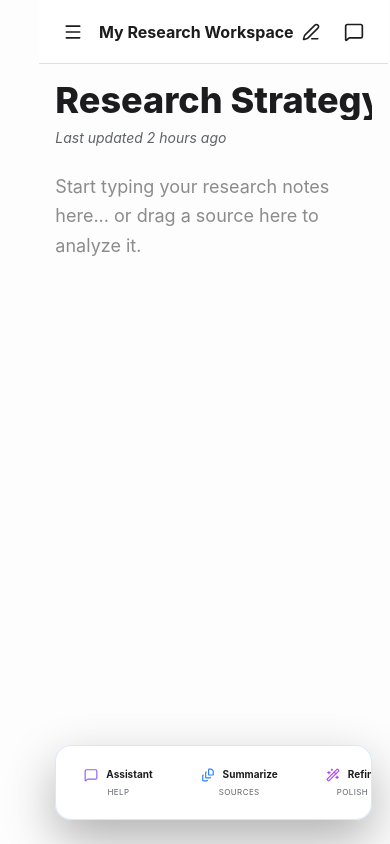
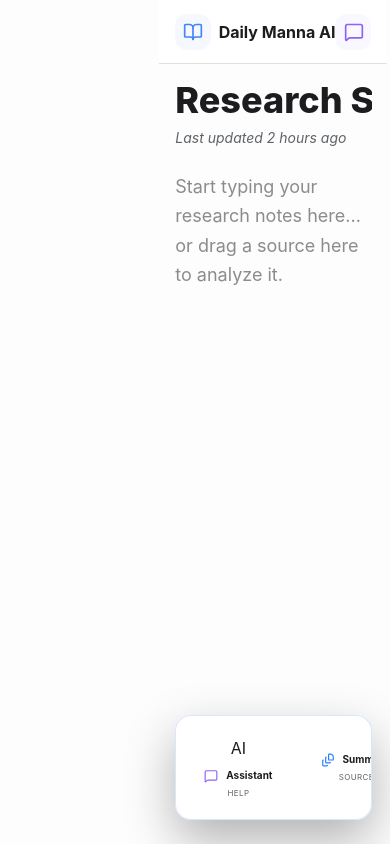
Before and after one commit to Prasad-PingFederate/dailymannaai, a Next.js app: page /notebook in a window 390 px wide. Built offline with nearby package versions, Linux system fonts and the light colour scheme.

Commit message:
Robust mobile UI: dynamic viewport height, optimized header, and accessible assistant

```diff
--- a/src/app/globals.css
+++ b/src/app/globals.css
@@ -93,3 +93,60 @@ body {
   -ms-overflow-style: none;
   scrollbar-width: none;
 }
+
+/* Enhanced Mobile Responsiveness Utilities */
+.h-dvh {
+  height: 100dvh;
+}
+
+.min-h-dvh {
+  min-height: 100dvh;
+}
+
+/* Handle mobile address bar issues */
+@supports (height: 100dvh) {
+  .h-screen-safe {
+    height: 100dvh;
+  }
+}
+
+@supports not (height: 100dvh) {
+  .h-screen-safe {
+    height: 100vh;
+    /* Fallback for older browsers */
+    height: -webkit-fill-available;
+  }
+}
+
+/* Touch-friendly scrolling */
+.scrolling-touch {
+  -webkit-overflow-scrolling: touch;
+}
+
+/* Safe area padding for notched phones */
+.pb-safe {
+  padding-bottom: env(safe-area-inset-bottom);
+}
+
+.pt-safe {
+  padding-top: env(safe-area-inset-top);
+}
+
+/* Custom scrollbar for mobile webkit */
+.custom-scrollbar::-webkit-scrollbar {
+  width: 4px;
+  height: 4px;
+}
+
+.custom-scrollbar::-webkit-scrollbar-track {
+  background: transparent;
+}
+
+.custom-scrollbar::-webkit-scrollbar-thumb {
+  background: var(--border);
+  border-radius: 10px;
+}
+
+.custom-scrollbar::-webkit-scrollbar-thumb:hover {
+  background: var(--accent);
+}
--- a/src/components/notebook/NotebookCore.tsx
+++ b/src/components/notebook/NotebookCore.tsx
@@ -1271,7 +1271,14 @@ It's now part of my collective wisdom!`
     };
 
     return (
-        <div className="flex h-screen w-full bg-background text-foreground overflow-hidden relative">
+        <div className="flex bg-background text-foreground overflow-hidden relative h-screen-safe w-full">
+            {/* Notification Toast */}
+            {notification && (
+                <div className={`fixed top-20 left-1/2 -translate-x-1/2 z-[200] px-4 py-2 rounded-full shadow-lg border animate-in slide-in-from-top-4 duration-300 text-sm font-bold flex items-center gap-2 ${notification.type === 'success' ? 'bg-green-500/90 text-white border-green-400' : 'bg-red-500/90 text-white border-red-400'}`}>
+                    {notification.type === 'success' ? <CheckCircle2 size={16} /> : <X size={16} />}
+                    {notification.message}
+                </div>
+            )}
             {/* Upload Modal Overlay */}
             {isUploadModalOpen && (
                 <div className="absolute inset-0 z-[100] flex items-center justify-center p-6 bg-background/80 backdrop-blur-sm transition-all animate-in fade-in">
@@ -1466,7 +1473,7 @@ It's now part of my collective wisdom!`
                 className={`${isSidebarOpen ? "w-[300px]" : "w-0"
                     } transition-all duration-300 border-r border-border flex flex-col glass-morphism relative overflow-hidden ${isDraggingToSidebar ? 'bg-accent/10 ring-2 ring-inset ring-accent' : ''}
                     md:relative md:translate-x-0
-                    ${isMobileMenuOpen ? 'fixed inset-y-0 left-0 z-[60] translate-x-0 w-[280px] shadow-2xl' : 'fixed -translate-x-full md:translate-x-0'}`}
+                    ${isMobileMenuOpen ? 'fixed inset-y-0 left-0 z-[150] translate-x-0 w-full md:w-[280px] shadow-2xl pt-safe' : 'fixed -translate-x-full md:translate-x-0'}`}
             >
                 {/* Mobile Close Button */}
                 <button
@@ -1574,34 +1581,35 @@ It's now part of my collective wisdom!`
 
             {/* 2. Main Editor/Viewer (Middle) */}
             <main className="flex-1 flex flex-col bg-background relative">
-                <header className="sticky top-0 z-40 h-16 border-b border-border flex items-center justify-between px-4 md:px-6 bg-card-bg/80 backdrop-blur-md">
+                <header className="sticky top-0 z-40 h-16 border-b border-border flex items-center justify-between px-4 md:px-6 bg-card-bg/80 backdrop-blur-md pt-safe">
                     <div className="flex items-center gap-2 md:gap-4">
-                        {/* Mobile Menu Button */}
-                        <button
-                            onClick={() => setMobileMenuOpen(true)}
-                            className="md:hidden p-2 hover:bg-border/50 rounded-lg transition-colors"
-                            title="Open Sources"
-                        >
-                            <Menu size={20} />
-                        </button>
-
-                        <h2 className="font-bold text-base md:text-lg truncate">My Research Workspace</h2>
-                        <div className="hidden sm:block px-2 py-0.5 bg-green-500/10 text-green-500 text-[10px] font-bold rounded uppercase tracking-wider">Saved</div>
+                        {/* Mobile Components Shortcut Group */}
+                        <div className="flex md:hidden items-center gap-1.5">
+                            <button
+                                onClick={() => setMobileMenuOpen(true)}
+                                className="p-2 bg-accent/5 text-accent hover:bg-accent/10 rounded-xl transition-colors"
+                                title="Open Sources"
+                            >
+                                <BookOpen size={20} />
+                            </button>
+                        </div>
+
+                        <h2 className="font-bold text-base md:text-lg truncate max-w-[120px] sm:max-w-none">Daily Manna AI</h2>
+                        <div className="hidden sm:block px-2 py-0.5 bg-green-500/10 text-green-500 text-[10px] font-bold rounded uppercase tracking-wider">Sync Active</div>
                     </div>
                     <div className="flex items-center gap-2 md:gap-3">
-                        <button className="p-2 hover:bg-border/50 rounded-full transition-colors"><Edit3 size={18} /></button>
+                        <button className="hidden xs:block p-2 hover:bg-border/50 rounded-full transition-colors"><Edit3 size={18} /></button>
                         <button className="hidden sm:block p-2 hover:bg-border/50 rounded-full transition-colors"><Share2 size={18} /></button>
-                        <button className="hidden sm:block p-2 hover:bg-border/50 rounded-full transition-colors"><Settings size={18} /></button>
-
-                        {/* Mobile Chat Toggle */}
+
+                        {/* Mobile Chat Toggle (Moved/Redesigned) */}
                         <button
                             onClick={() => setChatOpen(!isChatOpen)}
-                            className="md:hidden p-2 hover:bg-border/50 rounded-lg transition-colors relative"
-                            title="Toggle Chat"
+                            className={`md:hidden p-2 rounded-xl transition-all relative ${isChatOpen ? 'bg-accent text-white scale-105' : 'bg-accent-secondary/5 text-accent-secondary hover:bg-accent-secondary/10'}`}
+                            title="Toggle Assistant"
                         >
                             <MessageSquare size={20} />
-                            {messages.length > 1 && (
-                                <span className="absolute -top-1 -right-1 bg-accent text-white text-[10px] font-bold rounded-full h-4 w-4 flex items-center justify-center">
+                            {messages.length > 1 && !isChatOpen && (
+                                <span className="absolute -top-1 -right-1 bg-red-500 text-white text-[9px] font-extrabold rounded-full h-4 w-4 flex items-center justify-center border-2 border-background">
                                     {messages.length - 1}
                                 </span>
                             )}
@@ -1780,14 +1788,15 @@ It's now part of my collective wisdom!`
                     <div
                         onMouseEnter={() => setIsBarHovered(true)}
                         onMouseLeave={() => setIsBarHovered(false)}
-                        className={`pointer-events-auto transition-all duration-500 ease-in-out bg-card-bg/95 border border-accent/20 rounded-2xl px-4 md:px-6 py-3 md:py-4 flex items-center gap-3 md:gap-4 shadow-[0_20px_50px_rgba(0,0,0,0.3)] animate-in slide-in-from-bottom-5 no-scrollbar whitespace-nowrap overflow-x-auto
-                            ${isBarHovered ? 'md:w-max' : 'w-full md:w-auto md:max-w-[500px] hover:md:max-w-none'}`}
+                        className={`pointer-events-auto transition-all duration-500 ease-in-out bg-card-bg/95 border border-accent/20 rounded-2xl px-4 md:px-6 py-3 md:py-4 flex items-center gap-3 md:gap-4 shadow-[0_20px_50px_rgba(0,0,0,0.3)] animate-in slide-in-from-bottom-5 no-scrollbar whitespace-nowrap overflow-x-auto custom-scrollbar
+                            ${isBarHovered ? 'md:w-max' : 'w-full md:w-auto md:max-w-none hover:md:max-w-none'}`}
                     >
                         {/* Assistant Toggle - NEW for Mobile Accessibility */}
                         <button
                             onClick={() => setChatOpen(!isChatOpen)}
                             className={`group relative flex flex-col items-center gap-1 px-3 md:px-4 py-2 rounded-xl transition-all ${isChatOpen ? 'bg-accent/20 ring-1 ring-accent' : 'hover:bg-accent/10'}`}
                         >
+                            <div className="feature-badge block md:hidden mb-1">AI</div>
                             <div className="flex items-center gap-2">
                                 <MessageSquare size={14} className={`md:size-4 ${isChatOpen ? 'text-accent' : 'text-accent-secondary'}`} />
                                 <span className="text-[10px] md:text-xs font-bold">Assistant</span>
@@ -1885,7 +1894,7 @@ It's now part of my collective wisdom!`
                 style={{ width: isChatOpen || !isMobile ? `${chatSidebarWidth}px` : '0' }}
                 className={`border-l border-border flex flex-col bg-card-bg/20 glass-morphism relative overflow-hidden
                     md:relative md:translate-x-0 transition-all duration-300
-                    ${isChatOpen ? 'fixed inset-y-0 right-0 z-[60] translate-x-0 w-full max-w-md shadow-2xl' : 'fixed translate-x-full md:translate-x-0'}`}
+                    ${isChatOpen ? 'fixed inset-0 z-[150] translate-x-0 w-full shadow-2xl pt-safe' : 'fixed translate-x-full md:translate-x-0'}`}
             >
                 {/* Mobile Close Button */}
                 <button
```
